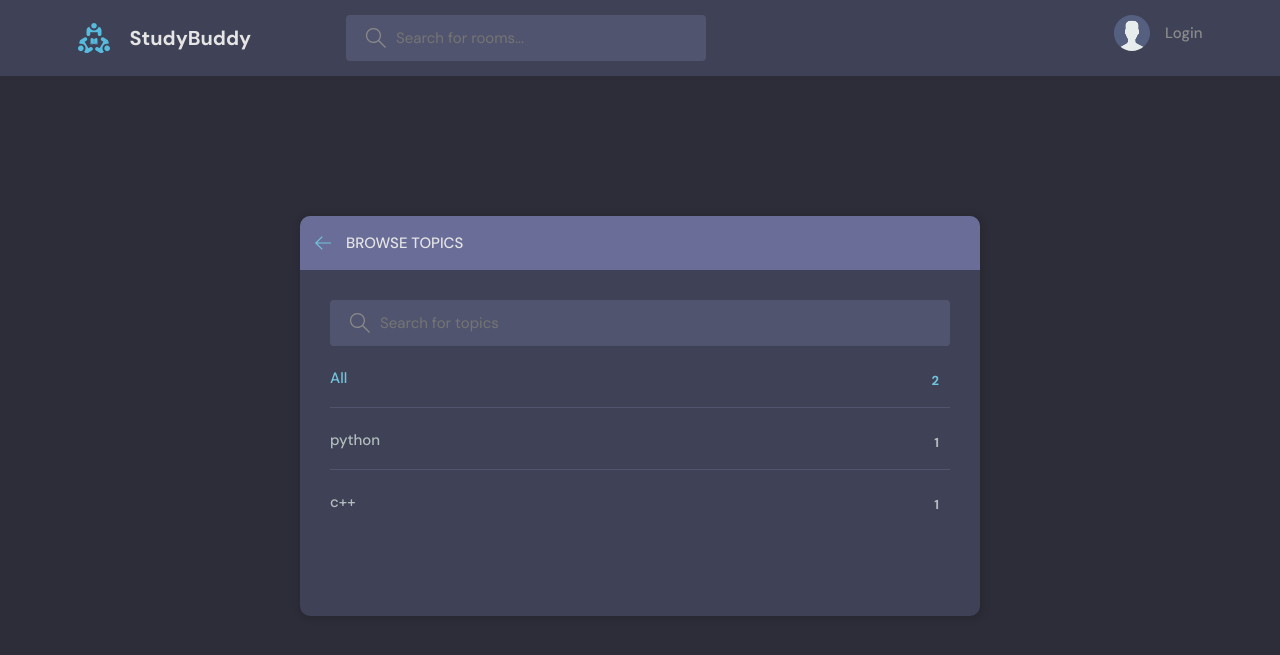
After one commit to shaheem728/Study-Buddy, a Django app: page /topics/ in a window 1280 px wide. The commit adds this page. Shown: the top 655 px of the page. Run offline with Django 5.2, Linux system fonts and the light colour scheme; data comes from the database, SQL or seed files in the repository; both versions use the stored data as it was after the commit.

Commit message:
Added functionality for browsing topics and recent activities, updated URLs and views to support new features.

```diff
--- a/base/templates/base/home.html
+++ b/base/templates/base/home.html
@@ -10,7 +10,7 @@
         <!-- Room List Start -->
         <div class="roomList">
           <div class="mobile-menu">
-            <form class="header__search">
+            <form  action="{% url 'home' %}" method="GET" class="header__search">
               <label>
                 <svg version="1.1" xmlns="http://www.w3.org/2000/svg" width="32" height="32" viewBox="0 0 32 32">
                   <title>search</title>
@@ -22,8 +22,8 @@
               </label>
             </form>
             <div class="mobile-menuItems">
-              <a class="btn btn--main btn--pill" href="#">Browse Topics</a>
-              <a class="btn btn--main btn--pill" href="#">Recent Activities</a>
+              <a class="btn btn--main btn--pill" href="{% url 'topics' %}">Browse Topics</a>
+              <a class="btn btn--main btn--pill" href="{% url 'activity' %}">Recent Activities</a>
             </div>
           </div>
           <div class="roomList__header">
--- a/base/templates/base/topic_component.html
+++ b/base/templates/base/topic_component.html
@@ -13,7 +13,7 @@
     </li>
      {% endfor %}
   </ul>
-  <a class="btn btn--link" href="topics.html">
+  <a class="btn btn--link" href="{% url 'topics' %}">
     More
     <svg version="1.1" xmlns="http://www.w3.org/2000/svg" width="32" height="32" viewBox="0 0 32 32">
       <title>chevron-down</title>
--- /dev/null
+++ b/base/templates/base/topics.html
@@ -0,0 +1,47 @@
+{% extends "main.html" %}
+{% block content %}
+    <main class="create-room layout">
+      <div class="container">
+        <div class="layout__box">
+          <div class="layout__boxHeader">
+            <div class="layout__boxTitle">
+              <a href="{% url 'home' %}">
+                <svg version="1.1" xmlns="http://www.w3.org/2000/svg" width="32" height="32" viewBox="0 0 32 32">
+                  <title>arrow-left</title>
+                  <path
+                    d="M13.723 2.286l-13.723 13.714 13.719 13.714 1.616-1.611-10.96-10.96h27.625v-2.286h-27.625l10.965-10.965-1.616-1.607z"
+                  ></path>
+                </svg>
+              </a>
+              <h3>Browse Topics</h3>
+            </div>
+          </div>
+
+          <div class="topics-page layout__body">
+            <form class="header__search" action='' method="GET">
+              <label>
+                <svg version="1.1" xmlns="http://www.w3.org/2000/svg" width="32" height="32" viewBox="0 0 32 32">
+                  <title>search</title>
+                  <path
+                    d="M32 30.586l-10.845-10.845c1.771-2.092 2.845-4.791 2.845-7.741 0-6.617-5.383-12-12-12s-12 5.383-12 12c0 6.617 5.383 12 12 12 2.949 0 5.649-1.074 7.741-2.845l10.845 10.845 1.414-1.414zM12 22c-5.514 0-10-4.486-10-10s4.486-10 10-10c5.514 0 10 4.486 10 10s-4.486 10-10 10z"
+                  ></path>
+                </svg>
+                <input name="q" placeholder="Search for topics" />
+              </label>
+            </form>
+
+            <ul class="topics__list">
+              <li>
+                <a href="{% url 'topics' %}" class="active">All <span>{{topics.count}}</span></a>
+              </li>
+              {% for topic in topics %}
+              <li>
+                <a href="/">{{topic.name}} <span>{{topic.room_set.all.count}}</span></a>
+              </li>
+               {% endfor %}
+            </ul>
+          </div>
+        </div>
+      </div>
+    </main>
+{% endblock %}
--- a/base/urls.py
+++ b/base/urls.py
@@ -13,4 +13,6 @@ urlpatterns = [
     path('delete-room/<str:pk>', views.deleteRoom, name="delete-room"),
     path('delete-message/<str:pk>', views.deleteMessage, name="delete-message"),
     path('update-user/', views.updateUser, name="update-user"),
+    path('topics/', views.topicPage, name="topics"),
+    path('activity/', views.activityPage, name="activity"),
 ]
--- a/base/views.py
+++ b/base/views.py
@@ -49,7 +49,7 @@ def home(request):
                         Q(name__icontains = q)|
                         Q(description__icontains = q))
     room_count = rooms.count()
-    topics = Topic.objects.all()
+    topics = Topic.objects.all()[0:5]
     room_messages = Message.objects.filter(Q(room__topic__name__icontains=q))
     context = {'rooms':rooms,'topics':topics,'room_count':room_count,'room_messages':room_messages}
     return render(request, 'base/home.html',context)
@@ -89,11 +89,6 @@ def createRoom(request):
             name=request.POST.get('name'),
             description=request.POST.get('description'),
          )
-        # form = RoomForm(request.POST)
-        # if form.is_valid():
-        #     room = form.save(commit=False)
-        #     room.host = room.user
-        #     room.save()
         return redirect('home')
     context = {'form':form,'topics':topics}
     return render(request,'base/room_form.html',context)
@@ -148,3 +143,12 @@ def updateUser(request):
             form.save()
             return redirect('user-profile',pk=user.id)
     return render(request,'base/update-user.html',{'form':form})
+
+def topicPage(request):
+    q = request.GET.get('q') if request.GET.get('q') != None else ''
+    topics = Topic.objects.filter(name__icontains=q)
+    return render(request,'base/topics.html',{'topics':topics})
+
+def activityPage(request):
+    room_messages = Message.objects.all()
+    return render(request,'base/activity.html',{'room_messages':room_messages})
--- a/static/style/style.css
+++ b/static/style/style.css
@@ -253,11 +253,12 @@ a {
   align-items: center;
   justify-content: center;
   gap: 1rem;
+  margin-top:10px;
 }
 
-@media screen and (min-width: 500px) {
+@media screen and (min-width: 900px) {
   .mobile-menu {
-    display: none;
+    display:none;
   }
 }
 
@@ -612,6 +613,7 @@ a {
   .mobile-menu .header__search {
     display: block;
     margin-bottom: 2.4rem;
+
   }
 }
 
```
Also changed, not shown: base/templates/base/activity.html (added, +59 -0 lines), db.sqlite3.
